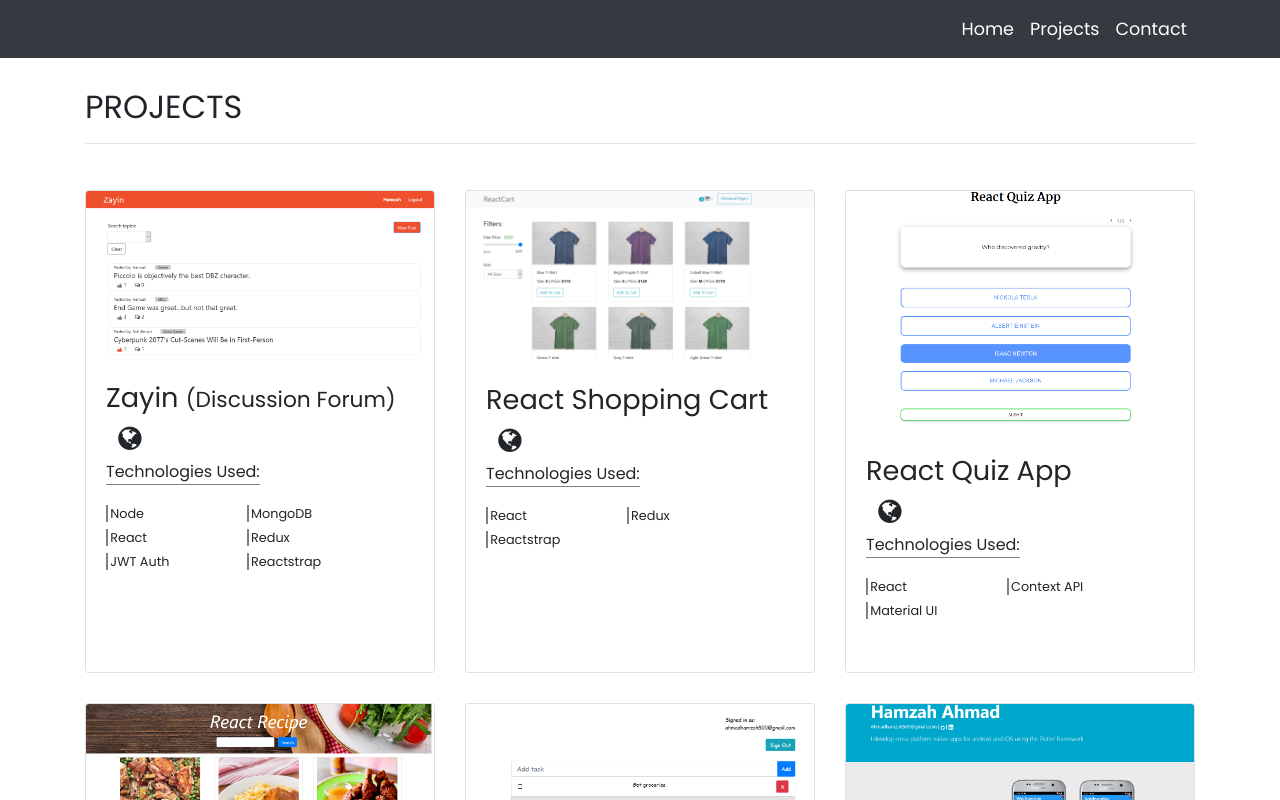
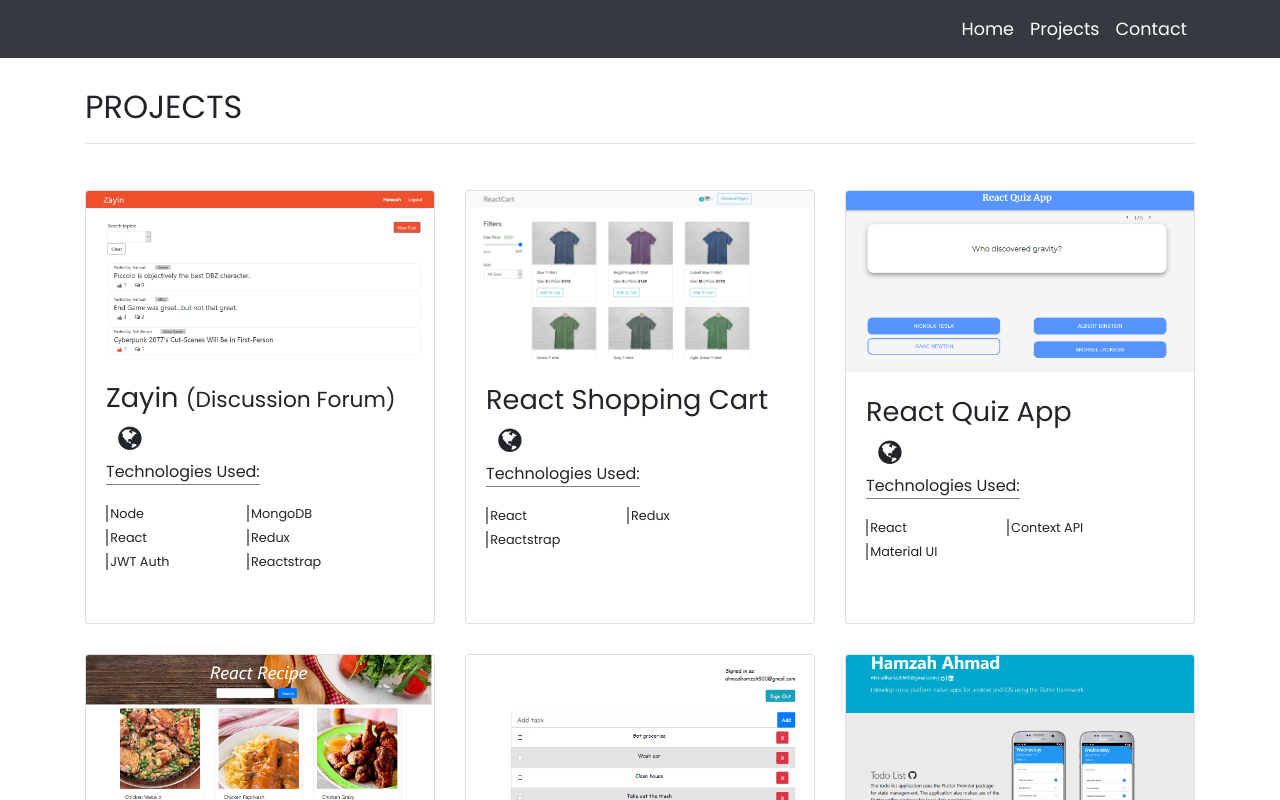
Before and after one commit to Hamzah-Ahmad/web-dev-portfolio, a React (Create React App) app: page /projects in a window 1280 px wide. Shown: the top 800 px of the page. Built offline with nearby package versions, Linux system fonts and the light colour scheme; some icons are missing.

Commit message:
Added quiz app

```diff
--- a/src/components/Projects.js
+++ b/src/components/Projects.js
@@ -18,7 +18,6 @@ import Zayin from "../images/Zayin.png";
 import ShoppingCart from "../images/ShoppingCart.png";
 import FlutterPortfolio from "../images/FlutterPortfolio.png";
 import QuizApp from "../images/QuizApp.png";
-import QuizAppImg from "../images/QuizAppImg.png";
 
 const Projects = () => {
   return (
@@ -124,7 +123,7 @@ const Projects = () => {
                   <CardImg
                     top
                     width="100%"
-                    src={QuizAppImg}
+                    src={QuizApp}
                     alt="Card image cap"
                   />
                   <CardBody>
```
Also changed, not shown: src/images/QuizApp.png, src/images/QuizAppImg.png (deleted).
